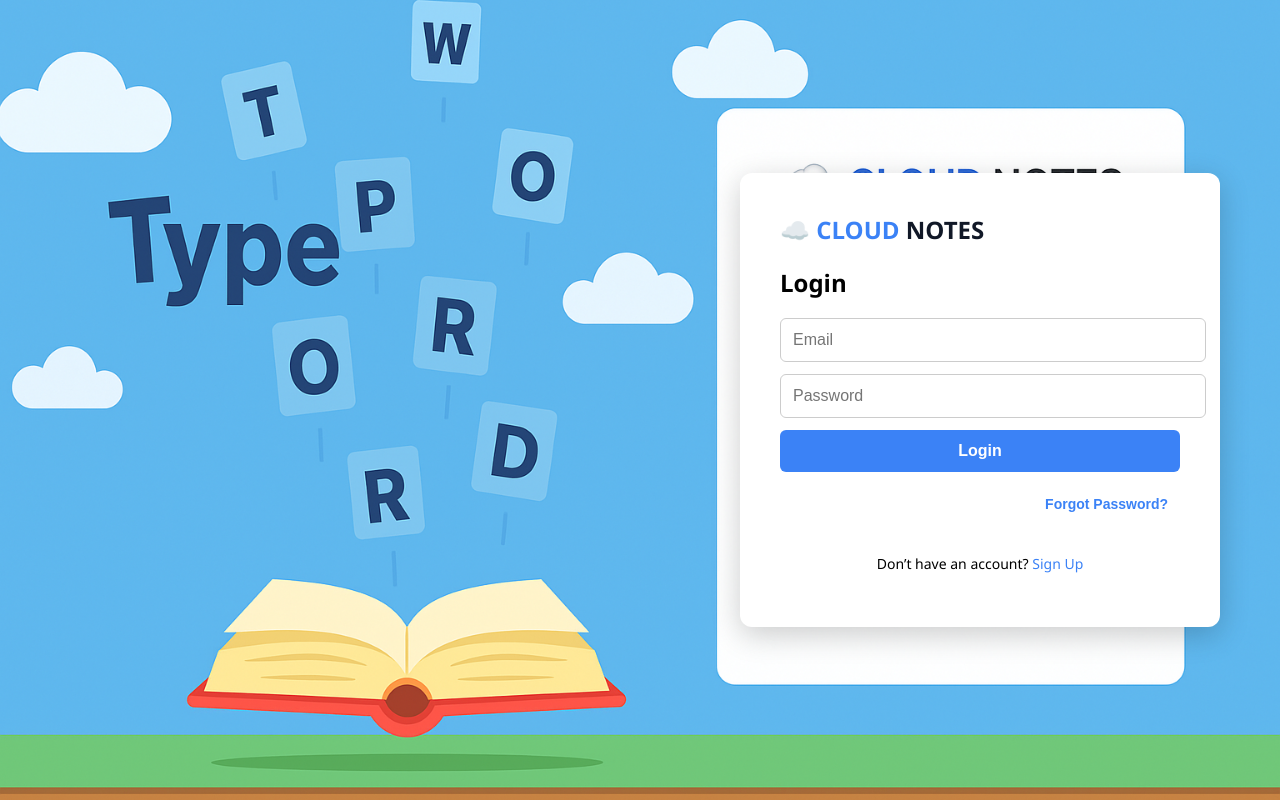
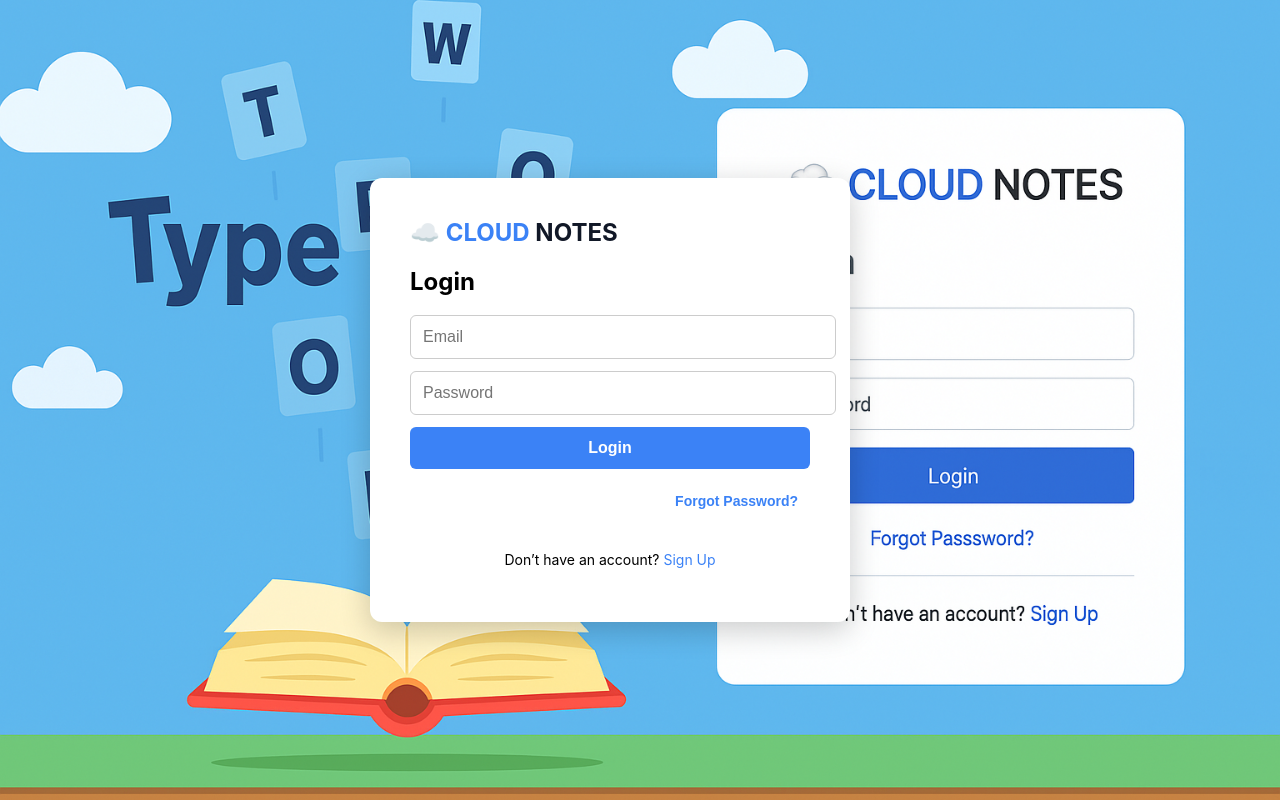
Before and after one commit to Pavan949494/cloudnotes, a React (Create React App) app: page / in a window 1280 px wide. Built offline with nearby package versions, Linux system fonts and the light colour scheme.

Commit message:
Fix: complete Dashboard UI for deployment

```diff
--- a/src/Login.css
+++ b/src/Login.css
@@ -1,14 +1,14 @@
 /* src/Login.css */
 .login-background {
-    background-image: url('/images/login-bg.png');
+    background-image: url('/images/login-bg.png'); /* 👈 correct path */
     background-size: cover;
     background-position: center;
-    height: 100vh;
+    min-height: 100vh;
     display: flex;
-    justify-content: flex-end;
+    justify-content: center;
     align-items: center;
-    font-family: 'Segoe UI', sans-serif;
   }
+
 
   .login-box {
     background: white;
```
Also changed, not shown: src/images/login-bg.png (deleted).
